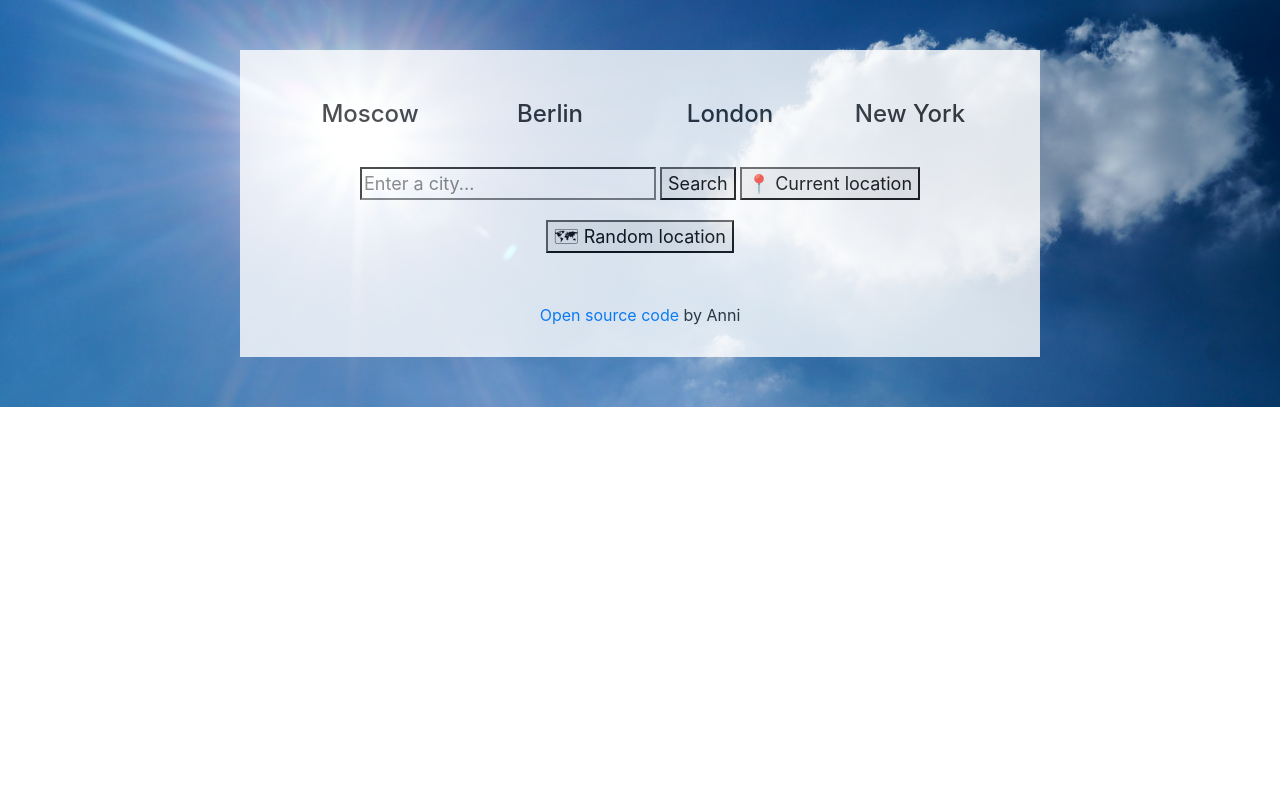
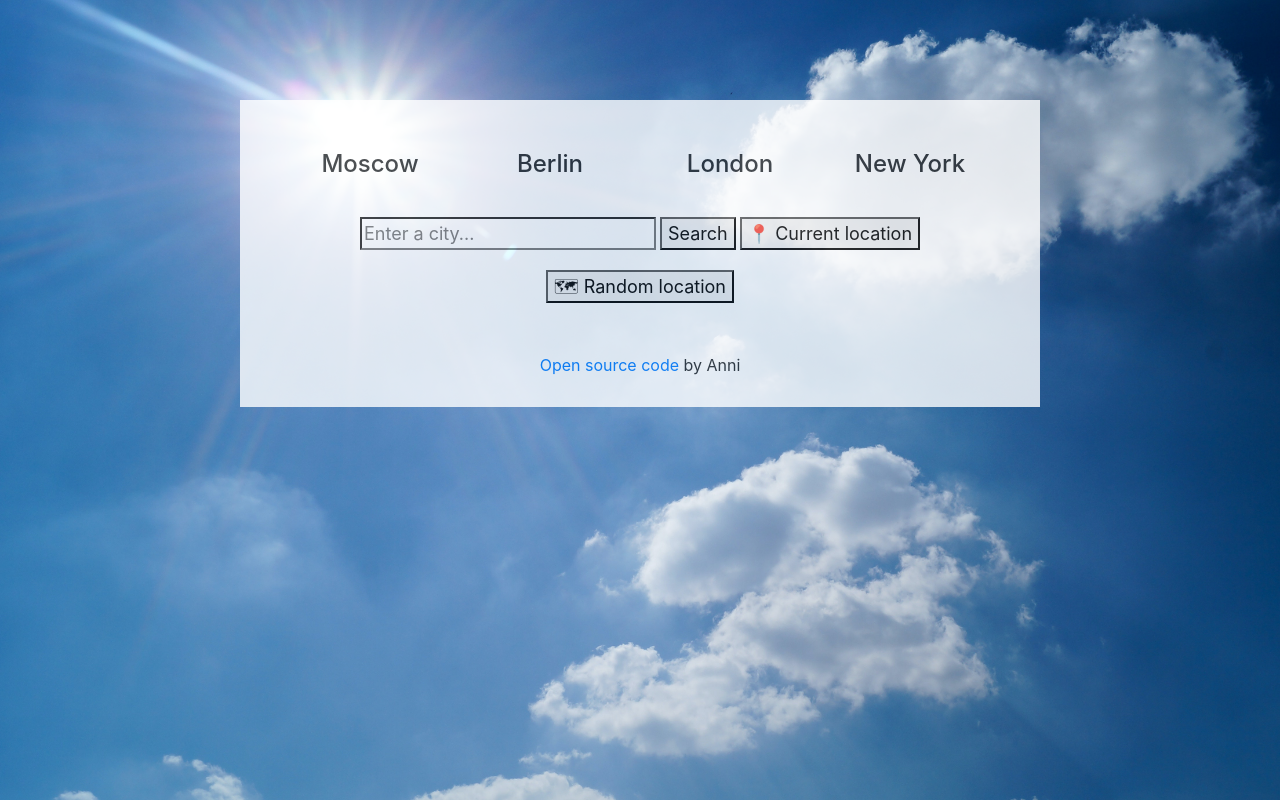
Before and after one commit to AnniK93/react-weather-app-final, a React (Create React App) app: page / in a window 1280 px wide. Built offline with nearby package versions, Linux system fonts and the light colour scheme.

Commit message:
Fixed problem with background

```diff
--- a/src/App.css
+++ b/src/App.css
@@ -1,4 +1,4 @@
-.App {
+body {
   text-align: center;
   background-image: url("./few_clouds.jpg");
   background-attachment: fixed;
--- a/src/App.js
+++ b/src/App.js
@@ -4,6 +4,7 @@ import Search from "./Search";
 
 export default function App() {
   return (
+    <body>
       <div className="App">
         <div className="container">
           <header></header>
@@ -18,5 +19,6 @@ export default function App() {
           </footer>
         </div>
       </div>
+    </body>
   );
 }
```
Lines whose indentation alone changed are shown as unchanged.
